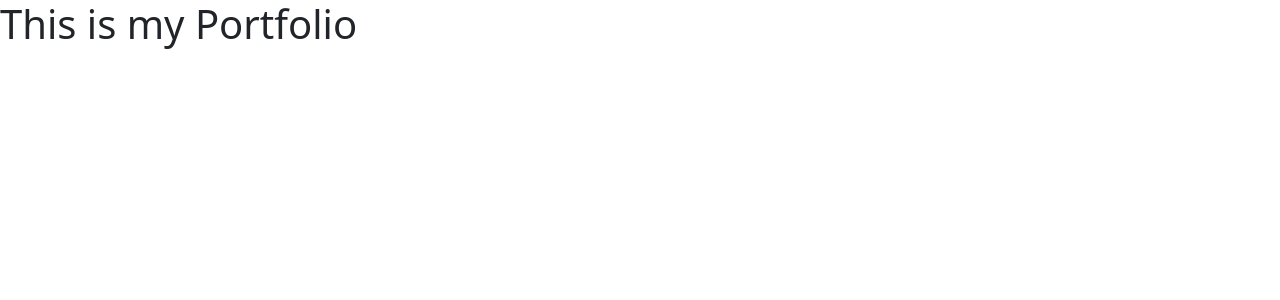
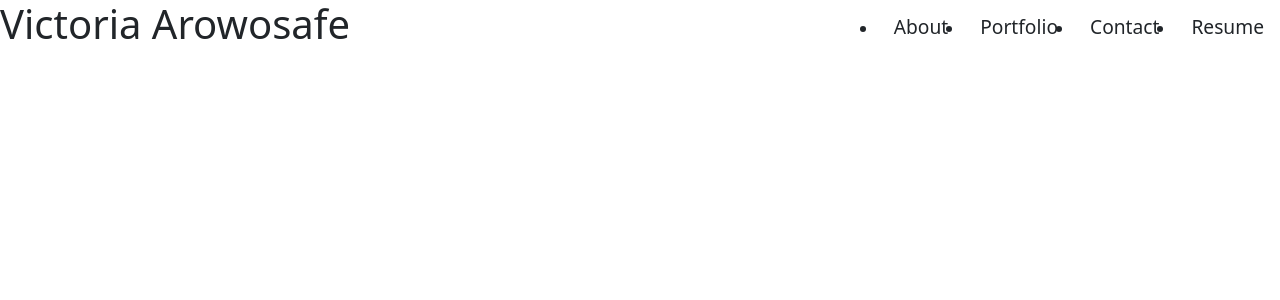
Before and after one commit to Vickyb94/cw20-react-portfolio, a React (Create React App) app: page / in a window 1280 px wide. Shown: the top 300 px of the page. Built offline with nearby package versions, Linux system fonts and the light colour scheme.

Commit message:
added styling to navtab

```diff
--- a/src/App.js
+++ b/src/App.js
@@ -1,12 +1,13 @@
 
 import React from 'react';
-import Header from "./Header";
-import Footer from './Footer';
+import NavTab from './components/NavTabs';
+
 
 function App() {
   return (
     <div>
-      <h1>This is my Portfolio</h1>
+      <NavTab />
+
 
     </div>
   );
--- a/src/components/pages/NavTabs.js
+++ b/src/components/NavTabs.js
@@ -3,7 +3,9 @@ import React from 'react';
 //assign variable names
 function NavTabs ({ currentPage, handlePageChange }) {
     return (
-        <ul className="nav nav-bar">
+        <div className="nav-container">
+            <h1>Victoria Arowosafe</h1>
+        <ul className="nav-bar">
             <li className="nav-item">
                 <a href="#about" onClick={() => handlePageChange('About')}
                 className={currentPage === 'About' ? 'nav-link active'  : 'nav-link'}>
@@ -29,6 +31,7 @@ function NavTabs ({ currentPage, handlePageChange }) {
                 </a>
             </li>
         </ul>
+    </div>
     );
 }
 
--- a/src/index.css
+++ b/src/index.css
@@ -11,3 +11,22 @@ code {
   font-family: source-code-pro, Menlo, Monaco, Consolas, 'Courier New',
     monospace;
 }
+
+.nav-container{
+  display: flex;
+  justify-content: space-between;
+}
+
+.nav-bar {
+  display: flex;
+  margin-top: 1%;
+}
+
+.nav-bar li {
+  padding: 0 1rem;
+}
+
+.nav-bar li a {
+  font-size: 1.2rem;
+  font-weight: 500;
+}
```
